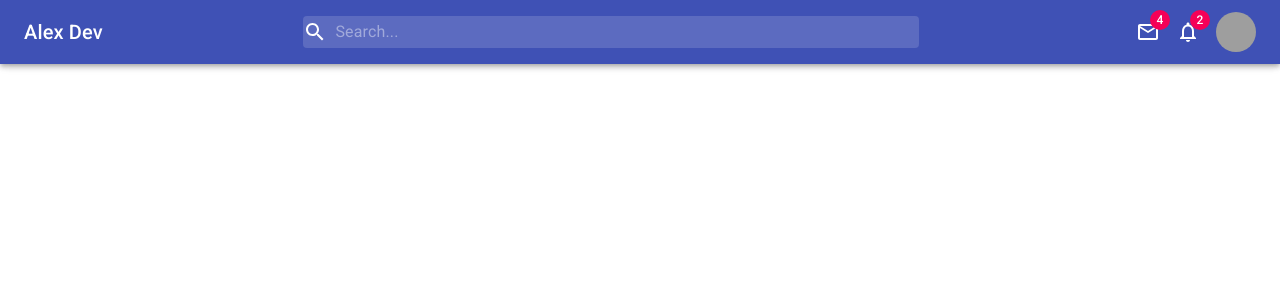
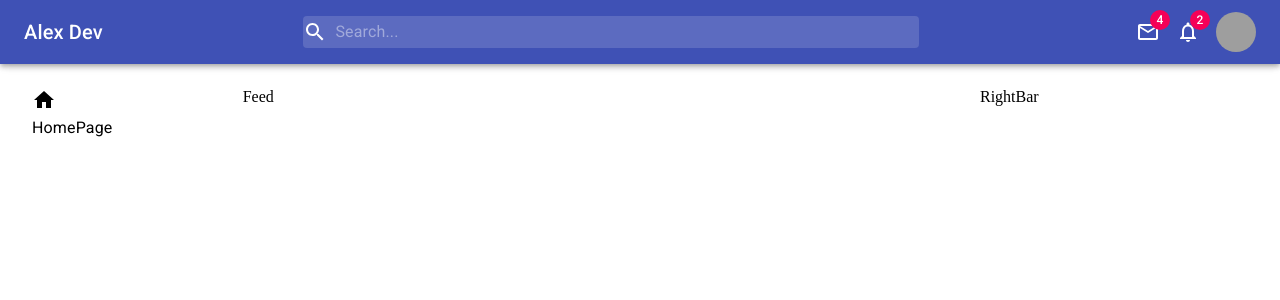
Before and after one commit to Bek85/react_mui, a React (Vite) app: page / in a window 1280 px wide. Shown: the top 300 px of the page. Built offline with nearby package versions, Linux system fonts and the light colour scheme; grey boxes are pictures that could not be loaded.

Commit message:
add some stylistic fixes

```diff
--- a/src/App.js
+++ /dev/null
@@ -1,15 +0,0 @@
-import { makeStyles } from "@material-ui/core";
-import Navbar from "./components/Navbar";
-
-const useStyles = makeStyles((theme) => ({}));
-
-const App = () => {
-  const classes = useStyles();
-  return (
-    <div>
-      <Navbar />
-    </div>
-  );
-};
-
-export default App;
--- /dev/null
+++ b/src/App.jsx
@@ -0,0 +1,29 @@
+import { Grid, makeStyles } from "@material-ui/core";
+import LeftBar from "./components/LeftBar";
+import Feed from "./components/Feed";
+import Navbar from "./components/Navbar";
+import RightBar from "./components/RightBar";
+
+const useStyles = makeStyles((theme) => ({}));
+
+const App = () => {
+  const classes = useStyles();
+  return (
+    <>
+      <Navbar />
+      <Grid container>
+        <Grid item sm={2}>
+          <LeftBar />
+        </Grid>
+        <Grid item sm={7}>
+          <Feed />
+        </Grid>
+        <Grid item sm={3}>
+          <RightBar />
+        </Grid>
+      </Grid>
+    </>
+  );
+};
+
+export default App;
--- a/src/components/Feed.jsx
+++ b/src/components/Feed.jsx
@@ -1,10 +1,14 @@
-import { makeStyles } from "@material-ui/core";
+import { Container, makeStyles } from "@material-ui/core";
 
-const useStyles = makeStyles((theme) => ({}));
+const useStyles = makeStyles((theme) => ({
+  container: {
+    paddingTop: theme.spacing(10),
+  },
+}));
 
 const Feed = () => {
   const classes = useStyles();
-  return <div>Feed</div>;
+  return <Container className={classes.container}>Feed</Container>;
 };
 
 export default Feed;
--- a/src/components/Leftbar.jsx
+++ b/src/components/Leftbar.jsx
@@ -1,10 +1,22 @@
-import { makeStyles } from "@material-ui/core";
+import { Container, makeStyles, Typography } from "@material-ui/core";
+import { Home } from "@material-ui/icons";
 
-const useStyles = makeStyles((theme) => ({}));
+const useStyles = makeStyles((theme) => ({
+  container: {
+    paddingTop: theme.spacing(10),
+  },
+}));
 
 const LeftBar = () => {
   const classes = useStyles();
-  return <div>LeftBar</div>;
+  return (
+    <Container className={classes.container}>
+      <div className={classes.item}>
+        <Home />
+        <Typography>HomePage</Typography>
+      </div>
+    </Container>
+  );
 };
 
 export default LeftBar;
--- a/src/components/Navbar.jsx
+++ b/src/components/Navbar.jsx
@@ -79,7 +79,7 @@ const Navbar = () => {
   const classes = useStyles({ open });
 
   return (
-    <AppBar>
+    <AppBar position="fixed">
       <Toolbar className={classes.toolbar}>
         <Typography variant="h6" className={classes.logoLg}>
           Alex Dev
--- a/src/components/Rightbar.jsx
+++ b/src/components/Rightbar.jsx
@@ -1,10 +1,14 @@
-import { makeStyles } from "@material-ui/core";
+import { Container, makeStyles } from "@material-ui/core";
 
-const useStyles = makeStyles((theme) => ({}));
+const useStyles = makeStyles((theme) => ({
+  container: {
+    paddingTop: theme.spacing(10),
+  },
+}));
 
 const RightBar = () => {
   const classes = useStyles();
-  return <div>RightBar</div>;
+  return <Container className={classes.container}>RightBar</Container>;
 };
 
 export default RightBar;
```
